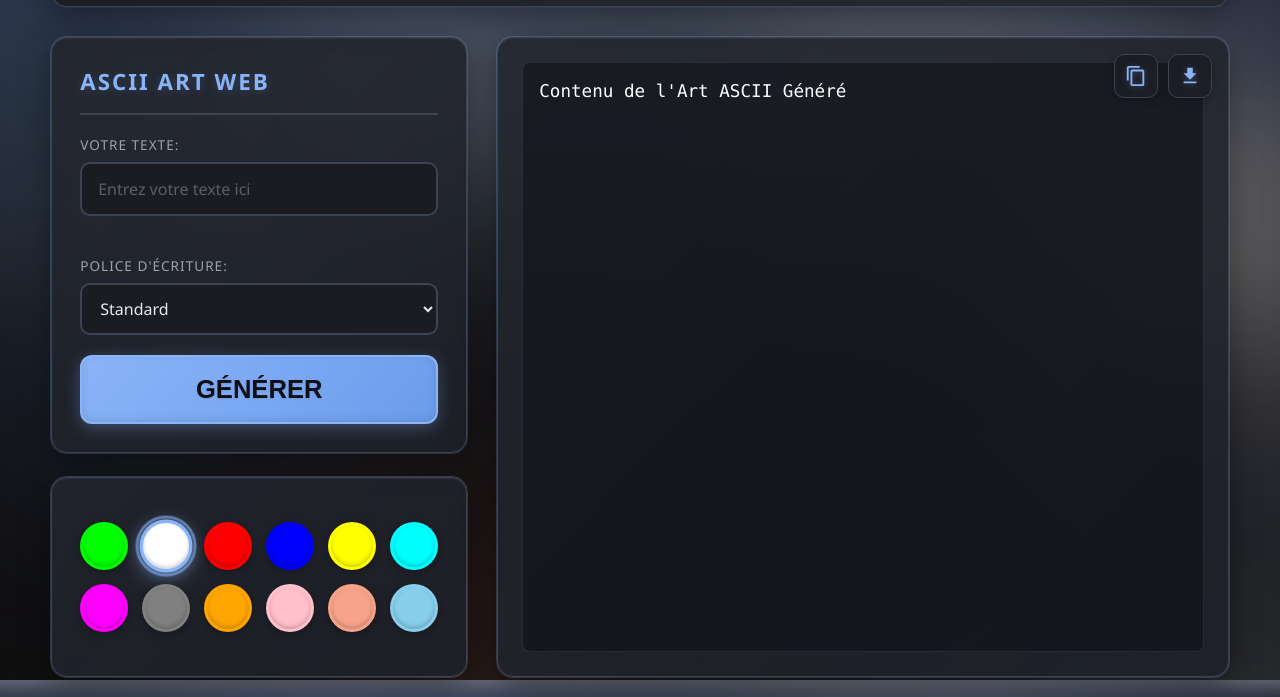
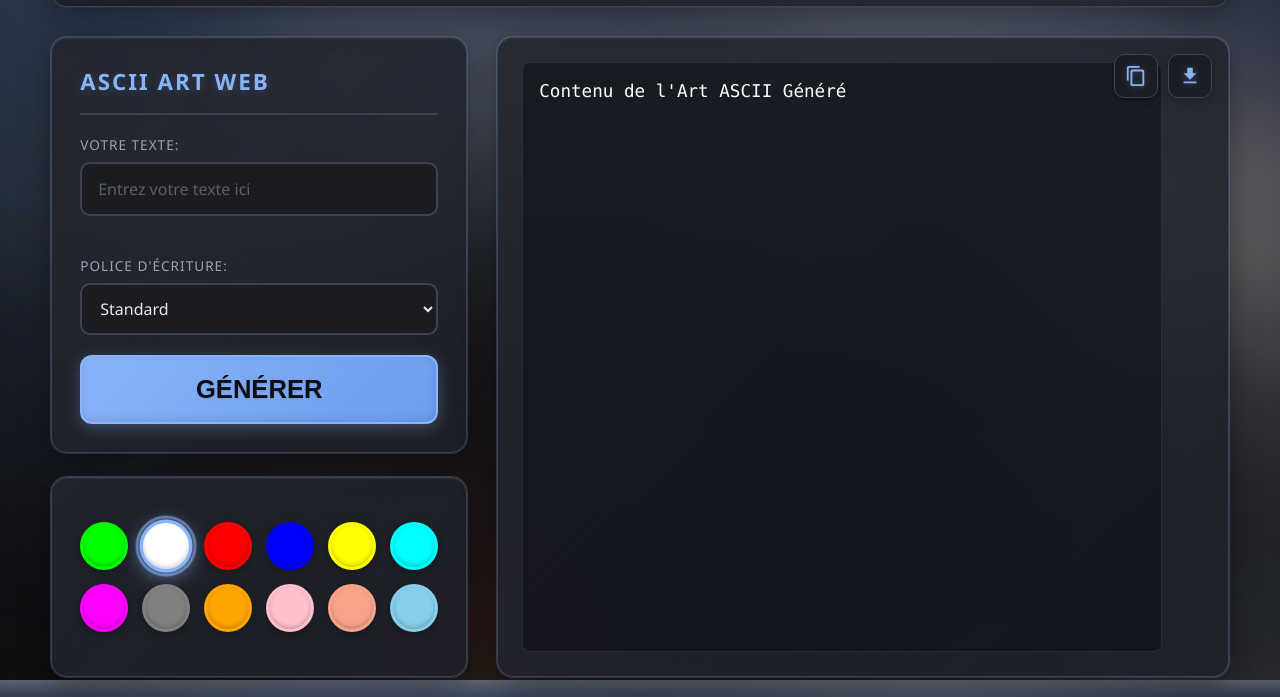
Before and after one commit to nosserb/ascii-WEB, a plain HTML site: page index.html in a window 1280 px wide. Shown: the part 120-817 px from the top of the page. Drawn offline with Linux system fonts and the light colour scheme.

```diff
--- a/style.css
+++ b/style.css
@@ -430,11 +430,13 @@
   font-size: 1.1em;
   resize: none;
   margin: 0;
-  white-space: pre-wrap;
-  overflow-y: auto;
   font-family: "Consolas", "Monaco", "Courier New", monospace;
   line-height: 1.4;
   transition: all 0.3s ease;
+  width: 50vw;
+  overflow: auto;
+  height: auto;
+  margin-bottom: auto;
 }
 
 #ascii-output-text:focus,
```
